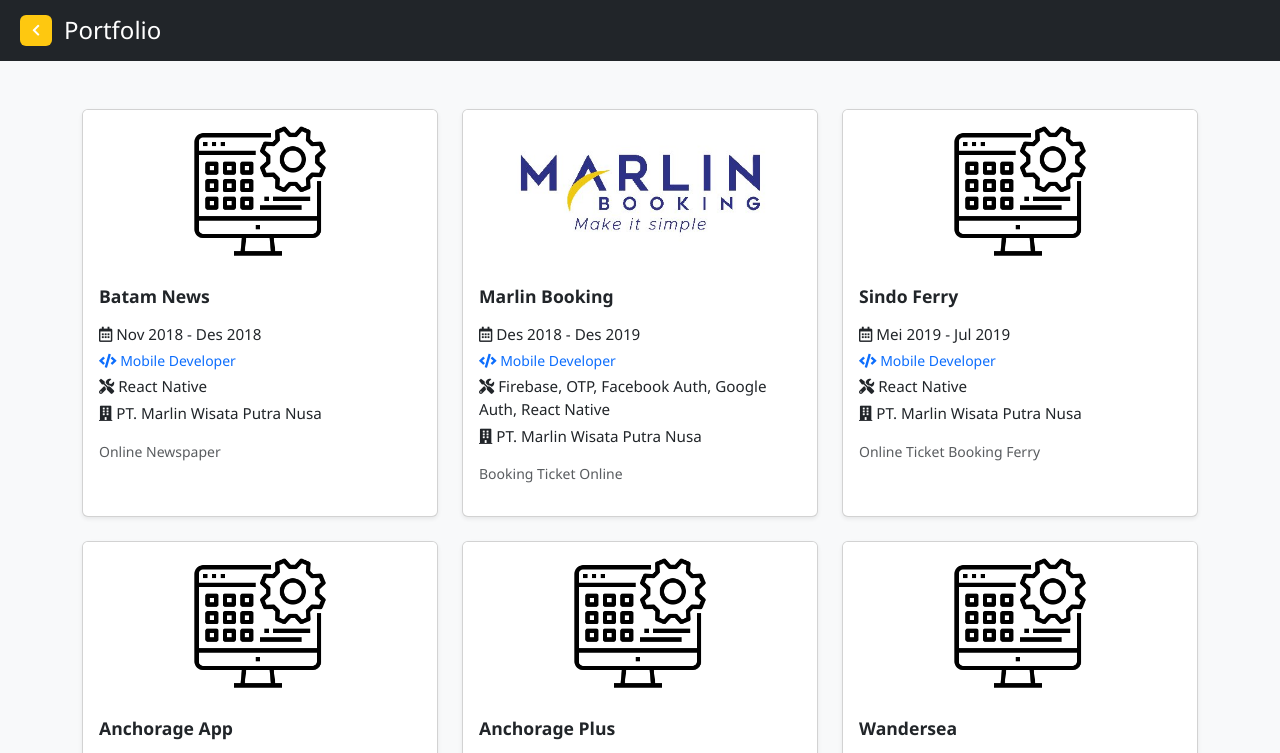
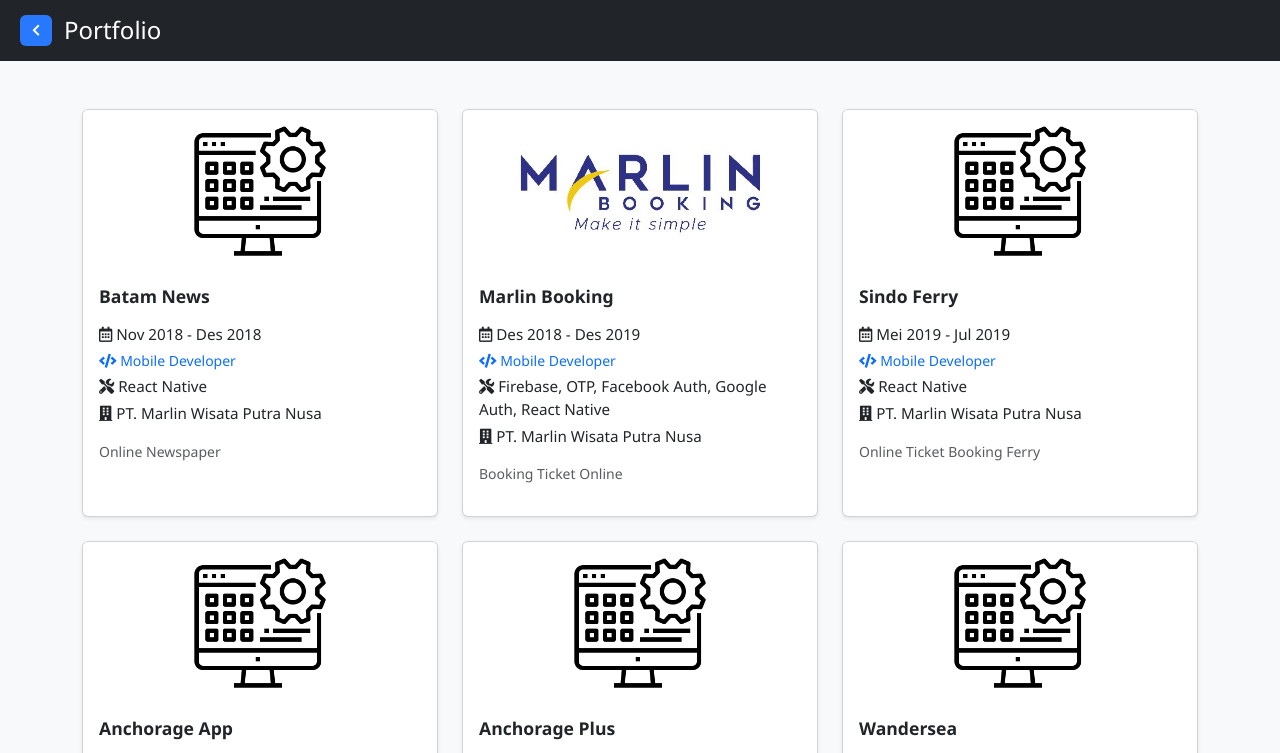
Before and after one commit to onotrak/onotrak.github.io, a website: page projects.html in a window 1280 px wide. In both pictures the pointer is over the link 36 px from the left and 30 px from the top of the page. Shown: the top 753 px of the page. Drawn offline with nearby package versions, Linux system fonts and the light colour scheme.

```diff
--- a/projects.html
+++ b/projects.html
@@ -43,7 +43,7 @@
       }
 
       .btn-back:hover {
-         background: #fec810;
+         background: #2979ff;
          color: white;
       }
 
```
